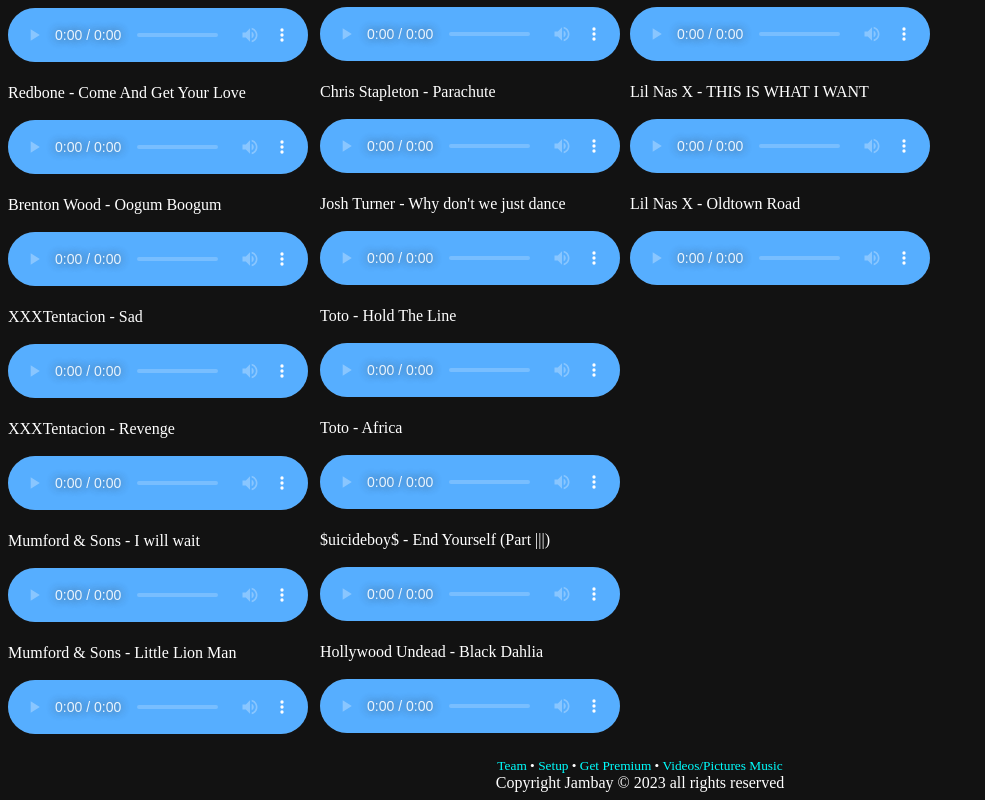
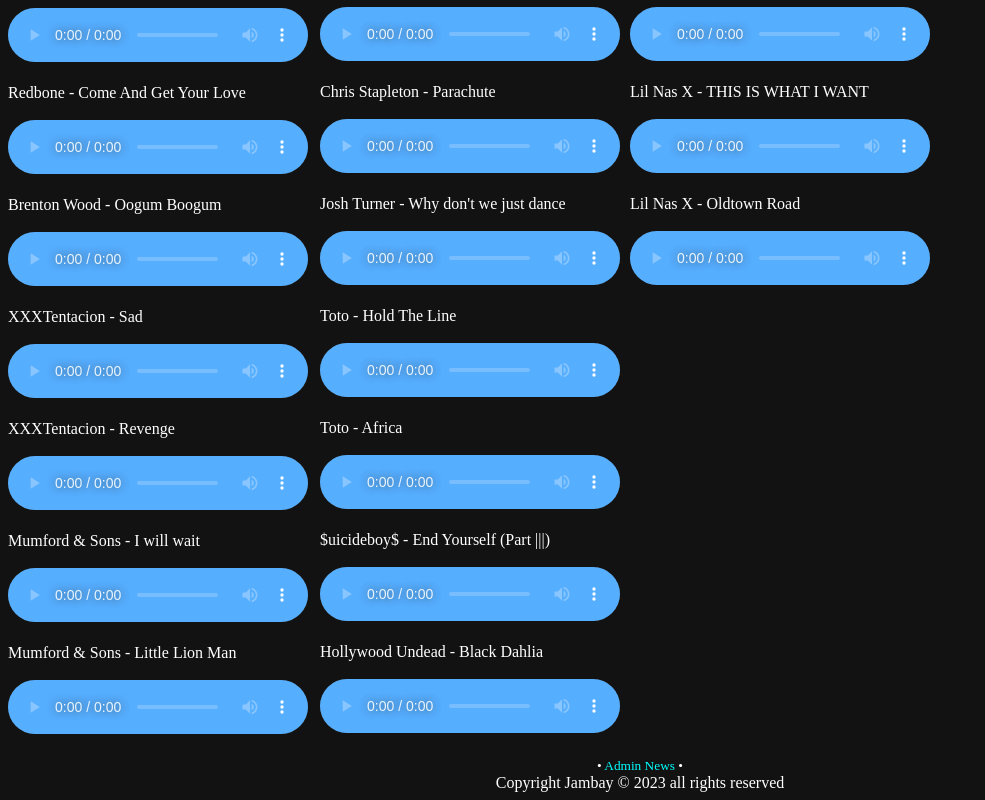
Before and after one commit to Open-Jambay/Open-Jambay.github.io, a plain HTML site: page index.html in a window 1280 px wide. Shown: the part 342-1142 px from the top of the page, without its empty margins (0-985 px from the left). Drawn offline with Linux system fonts and the light colour scheme; a web font is replaced by a local one.

Commit message:
Update index.html

```diff
--- a/index.html
+++ b/index.html
@@ -48,8 +48,7 @@
 <big><a href="about:settings">Settings</a></big>
 <br/><br/>Copyright &copy; Jambay 2023 all rights reserved
 </noscript>
-<br/><br/><div class="end"><center><small><a href="people.htm">Team</a> &bull;
-<a href="setup.htm">Setup</a> &bull; <a href="premium.htm">Get Premium</a> &bull; <a href="/video">Videos/Pictures Music</a></small>
+<br/><br/><div class="end"><center><small>&bull; <a href="/admin">Admin News</a> &bull;</small>
 <br/>Copyright Jambay &copy; <year id="currentyear"></year> all rights reserved</center></div>
 <div class="center">Korn &dash; Freak On A Leash
 <br/><br/><audio src="k1.mp3" controls></audio>
```
